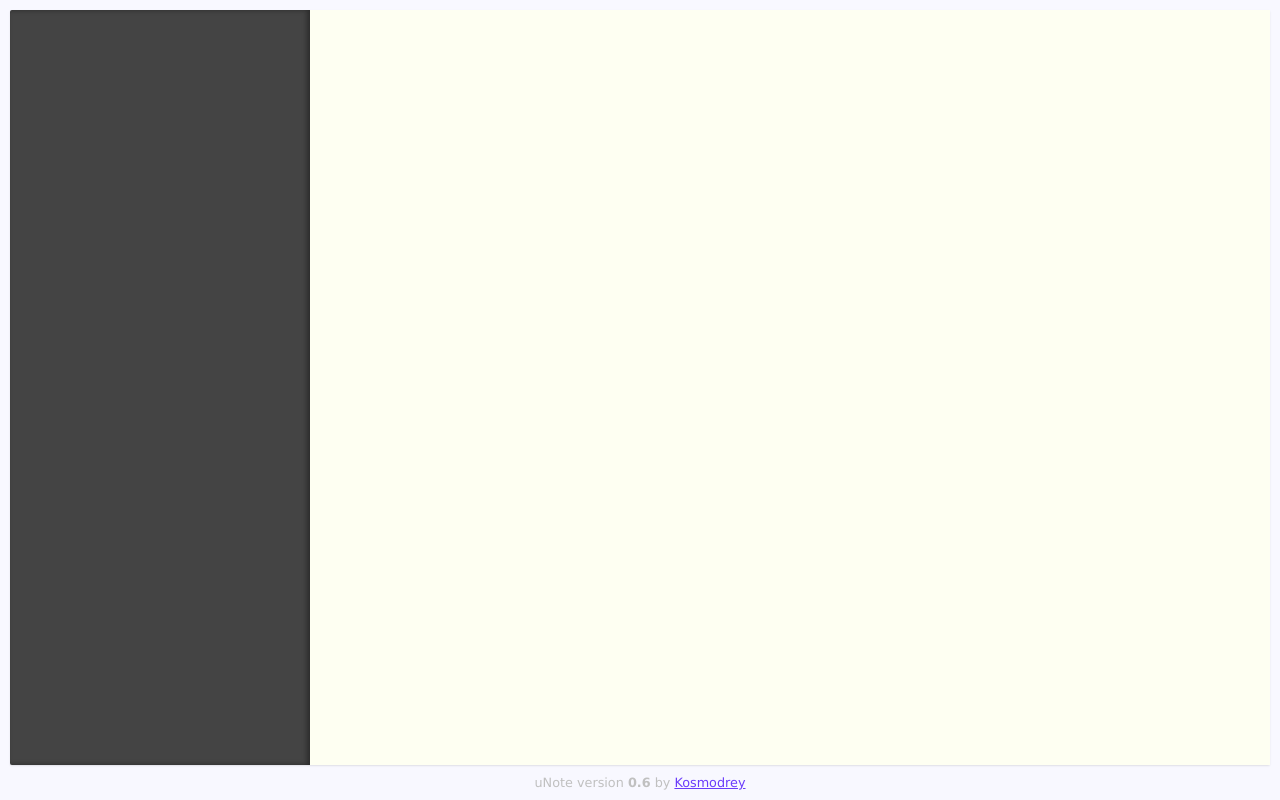
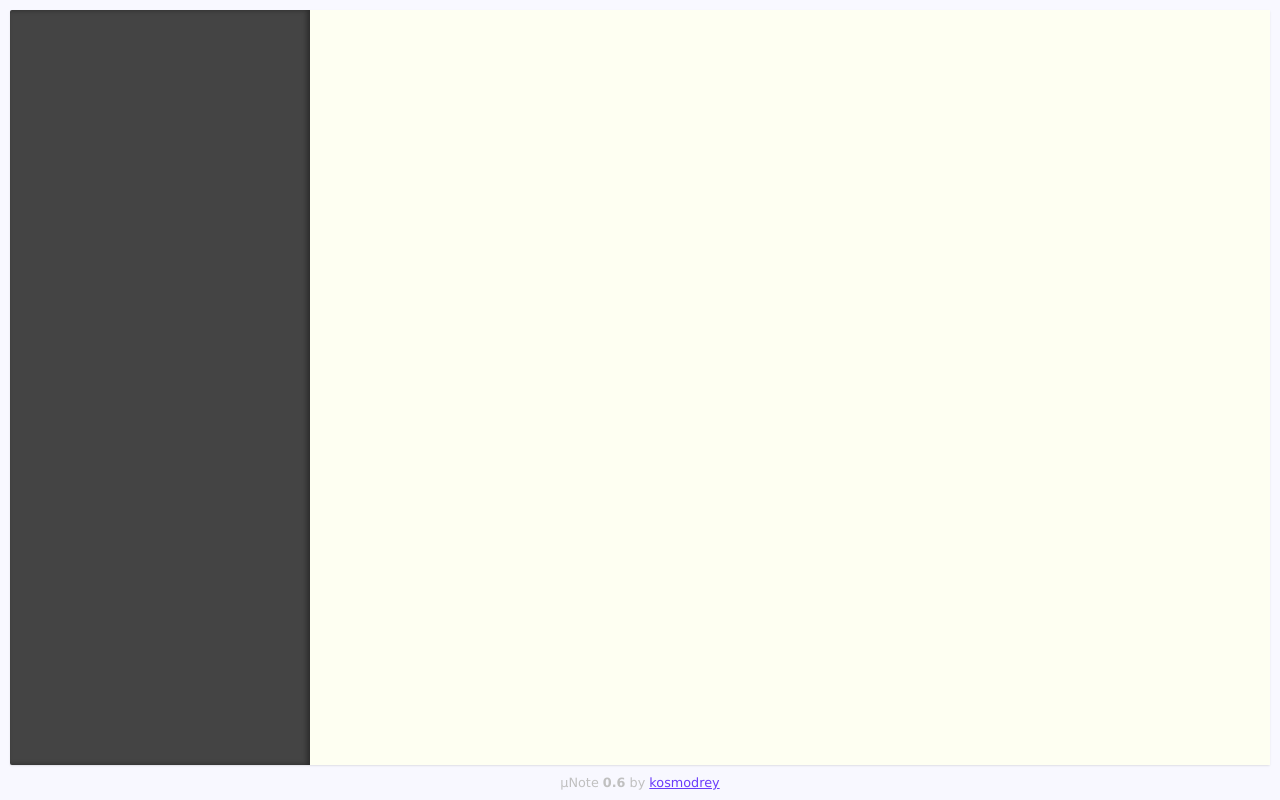
Before and after one commit to kosmodrey/uNote, a website: page data/modules/manager/index.html in a window 1280 px wide. Drawn offline with Linux system fonts and the light colour scheme.

Commit message:
Update footer

```diff
--- a/data/modules/manager/index.html
+++ b/data/modules/manager/index.html
@@ -16,7 +16,7 @@
       </div>
     </section>
     <footer>
-      <p>uNote version <b>0.6</b> by <a href="https://addons.mozilla.org/en-US/firefox/user/kosmodrey/" target="_blank">Kosmodrey</a></p>
+      <p>μNote <b>0.6</b> by <a href="https://addons.mozilla.org/en-US/firefox/user/kosmodrey/" target="_blank">kosmodrey</a></p>
     </footer>
   </body>
 </html>
```
Also changed, not shown: data/modules/settings/index.html (+1 -1 lines).
